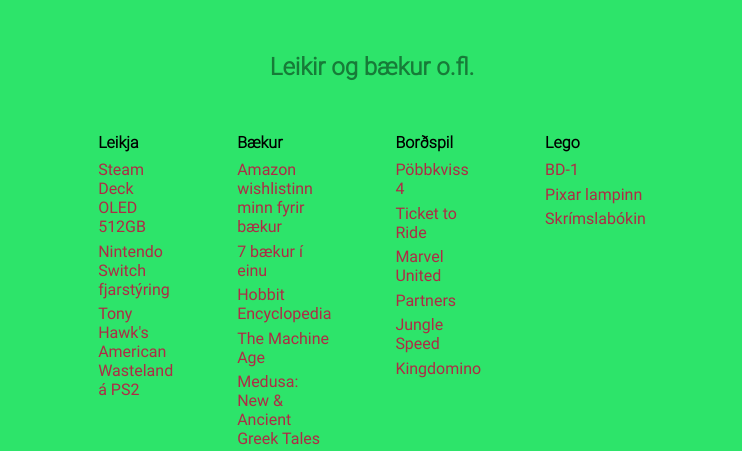
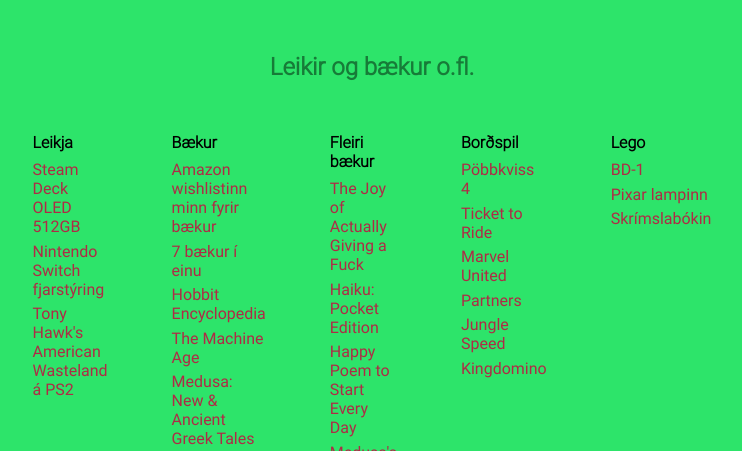
Before and after one commit to elfaroliver/gjafalisti, a website: page pages/gamesbooks.html in a window 1280 px wide. Shown: the part 274-725 px from the top of the page, without its empty margins (268-1010 px from the left). Drawn offline with Linux system fonts and the light colour scheme.

Commit message:
Splittaði bókalistanum mínum

```diff
--- a/pages/gamesbooks.html
+++ b/pages/gamesbooks.html
@@ -10,7 +10,7 @@
     <title>Leikir og bækur</title>
   </head>
   <body>
-    <div class="wrapper">
+  <div class="wrapper">
     <div class="backtoindex">
       <a href="../index.html">Aftur á forsíðu</a>
     </div>
@@ -54,14 +54,17 @@
               <li><a href="https://www.penninn.is/is/book/machine-age" target="_blank">The Machine Age</a></li>
               <li><a href="https://www.penninn.is/is/book/medusa-new-ancient-greek-tales" target="_blank">Medusa: New & Ancient Greek Tales</a></li>
               <li><a href="https://www.penninn.is/is/book/solarpunk-short-stories-many-futures" target="_blank">Solarpunk: Short Stories from Many Futures</a></li>
+              <li><a href="" target="_blank"></a></li>
+              <li><a href="" target="_blank"></a></li>
+              <li><a href="" target="_blank"></a></li>
+            </div>
+            <div class="card">
+              <p>Fleiri bækur</p>
               <li><a href="https://www.penninn.is/is/book/joy-actually-giving-fck" target="_blank">The Joy of Actually Giving a Fuck</a></li>
               <li><a href="https://www.penninn.is/is/book/haiku-pocket-edition-flexibound" target="_blank">Haiku: Pocket Edition</a></li>
               <li><a href="https://www.penninn.is/is/book/happy-poem-start-every-day" target="_blank">Happy Poem to Start Every Day</a></li>
               <li><a href="https://www.penninn.is/is/book/medusas-sisters" target="_blank">Medusa's Sisters</a></li>
               <li><a href="https://www.penninn.is/is/book/shadow-perseus" target="_blank">Shadow of Perseus</a></li>
-              <li><a href="" target="_blank"></a></li>
-              <li><a href="" target="_blank"></a></li>
-              <li><a href="" target="_blank"></a></li>
             </div>
             <div class="card">
               <p>Borðspil</p>
```
Also changed, not shown: pages/sisi.html (+2 -2 lines).
